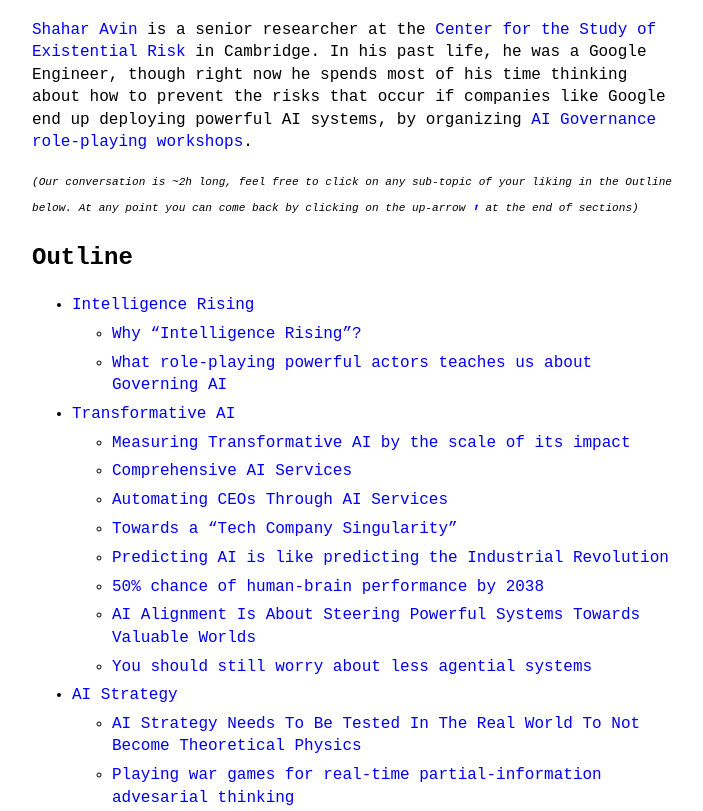
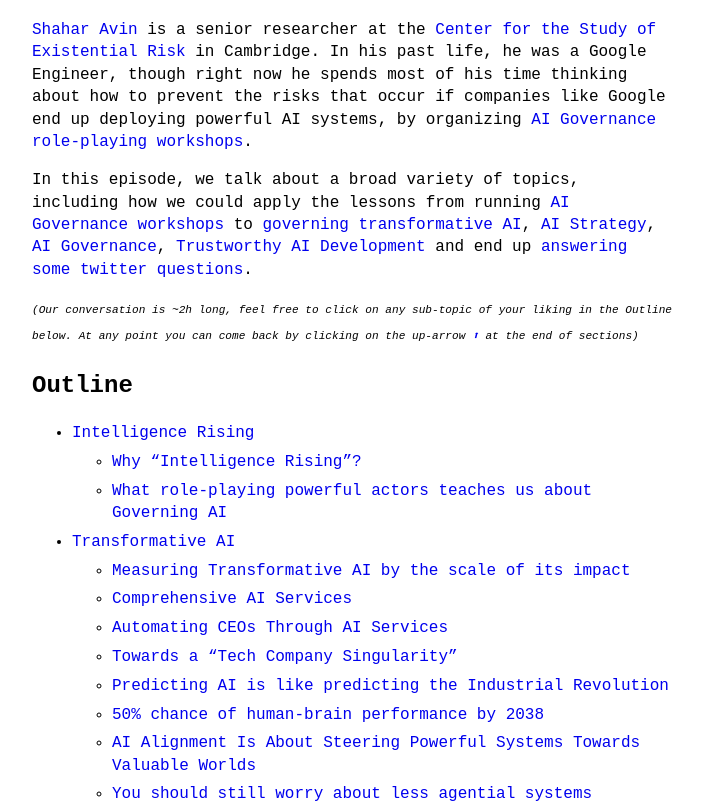
Before and after one commit to theinsideview/theinsideview.github.io, a Jekyll site: the page built from _posts/2022-09-17-shahar.md, in a window 1280 px wide and 900 px high, scrolled down 741 px, cut to the strip 89-900 px from the top of the window. Shown: the whole strip, without its empty margins (288-991 px from the left). Built offline with Jekyll 4.4.1, drawn with Linux system fonts in a browser that asks for light colours.

Commit message:
Update 2022-09-17-shahar.md

```diff
--- a/_posts/2022-09-17-shahar.md
+++ b/_posts/2022-09-17-shahar.md
@@ -11,6 +11,8 @@
 {% include spotifyPlayer.html id=page.spotifyId %}
 
 [Shahar Avin](https://www.shaharavin.com/) is a senior researcher at the [Center for the Study of Existential Risk](https://www.cser.ac.uk/) in Cambridge. In his past life, he was a Google Engineer, though right now he spends most of his time thinking about how to prevent the risks that occur if companies like Google end up deploying powerful AI systems, by organizing [AI Governance role-playing workshops](https://intelligencerising.org).
+
+In this episode, we talk about a broad variety of topics, including how we could apply the lessons from running [AI Governance workshops](https://intelligencerising.org) to [governing transformative AI](#transformative-ai), [AI Strategy](#ai-strategy), [AI Governance](#ai-governance), [Trustworthy AI Development](#toward-trustworthy-ai-development) and end up [answering some twitter questions](#twitter-questions).
 
 <sup><sub><i>(Our conversation is ~2h long, feel free to click on any sub-topic of your liking in the Outline below. At any point you can come back by clicking on the up-arrow <a href="#outline">⬆</a> at the end of sections)</i></sub></sup>
 
```
